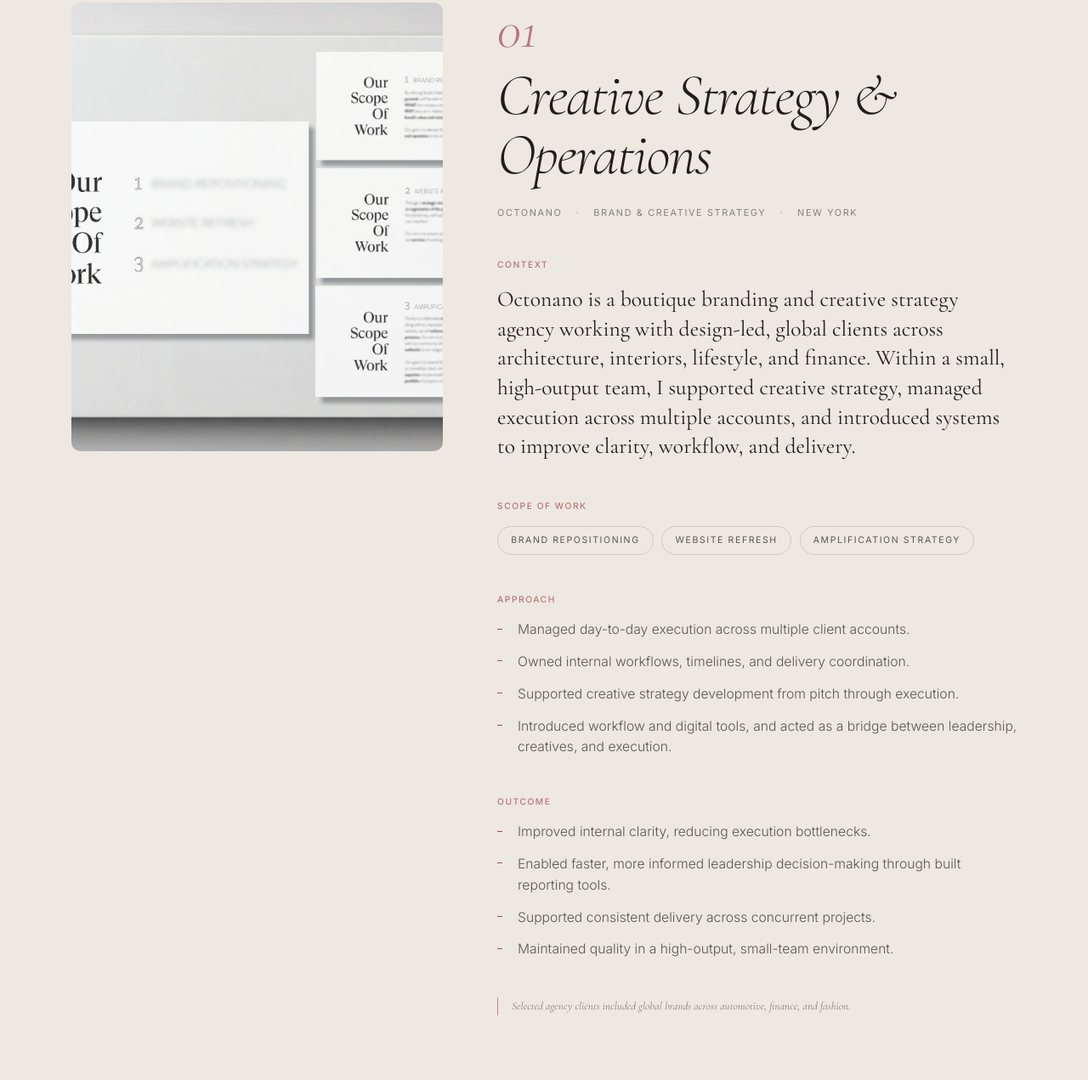
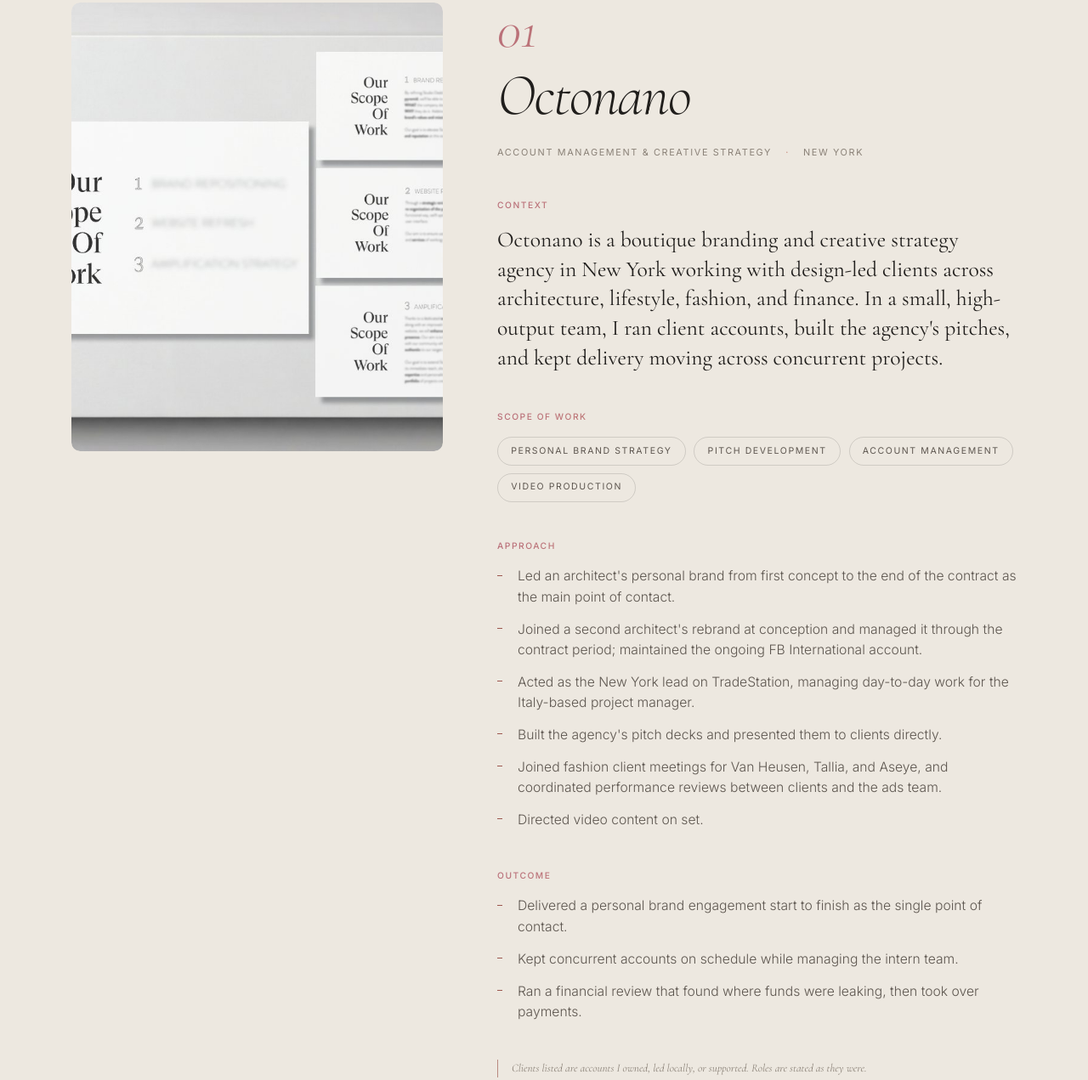
Before and after one commit to jannessun/portfolio, a plain HTML site: page index.html in a window 1280 px wide. Shown: the part 2616-3887 px from the top of the page at 85% size. Drawn offline with nearby package versions, Linux system fonts and the light colour scheme.

Commit message:
Rewrite Octonano case study copy
Replaces the full text of the Octonano study (01) with the new copy:
title "Octonano"; meta "Account Management & Creative Strategy · New York";
updated Context, four Scope tags, six Approach items, three Outcome items.
Removes the old note line about global brands across automotive, finance,
and fashion; closing note now states how clients and roles are represented.

Template, structure, and styling unchanged; image untouched.

Co-Authored-By: Claude Opus 4.8 <noreply@anthropic.com>

```diff
--- a/index.html
+++ b/index.html
@@ -552,54 +552,55 @@
       <div class="project__content">
         <div class="reveal">
           <span class="project__num" aria-hidden="true">01</span>
-          <h3 class="project__title">Creative Strategy &amp; Operations</h3>
+          <h3 class="project__title">Octonano</h3>
           <div class="project__meta">
-            <span>Octonano</span><span>Brand &amp; Creative Strategy</span><span>New York</span>
+            <span>Account Management &amp; Creative Strategy</span><span>New York</span>
           </div>
         </div>
 
         <div class="block reveal" style="margin-top: clamp(2rem,4vw,2.75rem)">
           <span class="block__label">Context</span>
           <p class="block__lead">
-            Octonano is a boutique branding and creative strategy agency working with
-            design-led, global clients across architecture, interiors, lifestyle, and
-            finance. Within a small, high-output team, I supported creative strategy,
-            managed execution across multiple accounts, and introduced systems to improve
-            clarity, workflow, and delivery.
+            Octonano is a boutique branding and creative strategy agency in New York
+            working with design-led clients across architecture, lifestyle, fashion, and
+            finance. In a small, high-output team, I ran client accounts, built the
+            agency's pitches, and kept delivery moving across concurrent projects.
           </p>
         </div>
 
         <div class="block reveal">
           <span class="block__label">Scope of work</span>
           <div class="tags">
-            <span class="tag">Brand Repositioning</span>
-            <span class="tag">Website Refresh</span>
-            <span class="tag">Amplification Strategy</span>
+            <span class="tag">Personal Brand Strategy</span>
+            <span class="tag">Pitch Development</span>
+            <span class="tag">Account Management</span>
+            <span class="tag">Video Production</span>
           </div>
         </div>
 
         <div class="block reveal">
           <span class="block__label">Approach</span>
           <ul>
-            <li>Managed day-to-day execution across multiple client accounts.</li>
-            <li>Owned internal workflows, timelines, and delivery coordination.</li>
-            <li>Supported creative strategy development from pitch through execution.</li>
-            <li>Introduced workflow and digital tools, and acted as a bridge between leadership, creatives, and execution.</li>
+            <li>Led an architect's personal brand from first concept to the end of the contract as the main point of contact.</li>
+            <li>Joined a second architect's rebrand at conception and managed it through the contract period; maintained the ongoing FB International account.</li>
+            <li>Acted as the New York lead on TradeStation, managing day-to-day work for the Italy-based project manager.</li>
+            <li>Built the agency's pitch decks and presented them to clients directly.</li>
+            <li>Joined fashion client meetings for Van Heusen, Tallia, and Aseye, and coordinated performance reviews between clients and the ads team.</li>
+            <li>Directed video content on set.</li>
           </ul>
         </div>
 
         <div class="block reveal">
           <span class="block__label">Outcome</span>
           <ul>
-            <li>Improved internal clarity, reducing execution bottlenecks.</li>
-            <li>Enabled faster, more informed leadership decision-making through built reporting tools.</li>
-            <li>Supported consistent delivery across concurrent projects.</li>
-            <li>Maintained quality in a high-output, small-team environment.</li>
+            <li>Delivered a personal brand engagement start to finish as the single point of contact.</li>
+            <li>Kept concurrent accounts on schedule while managing the intern team.</li>
+            <li>Ran a financial review that found where funds were leaking, then took over payments.</li>
           </ul>
         </div>
 
         <p class="project__note reveal">
-          Selected agency clients included global brands across automotive, finance, and fashion.
+          Clients listed are accounts I owned, led locally, or supported. Roles are stated as they were.
         </p>
       </div>
     </article>
```
